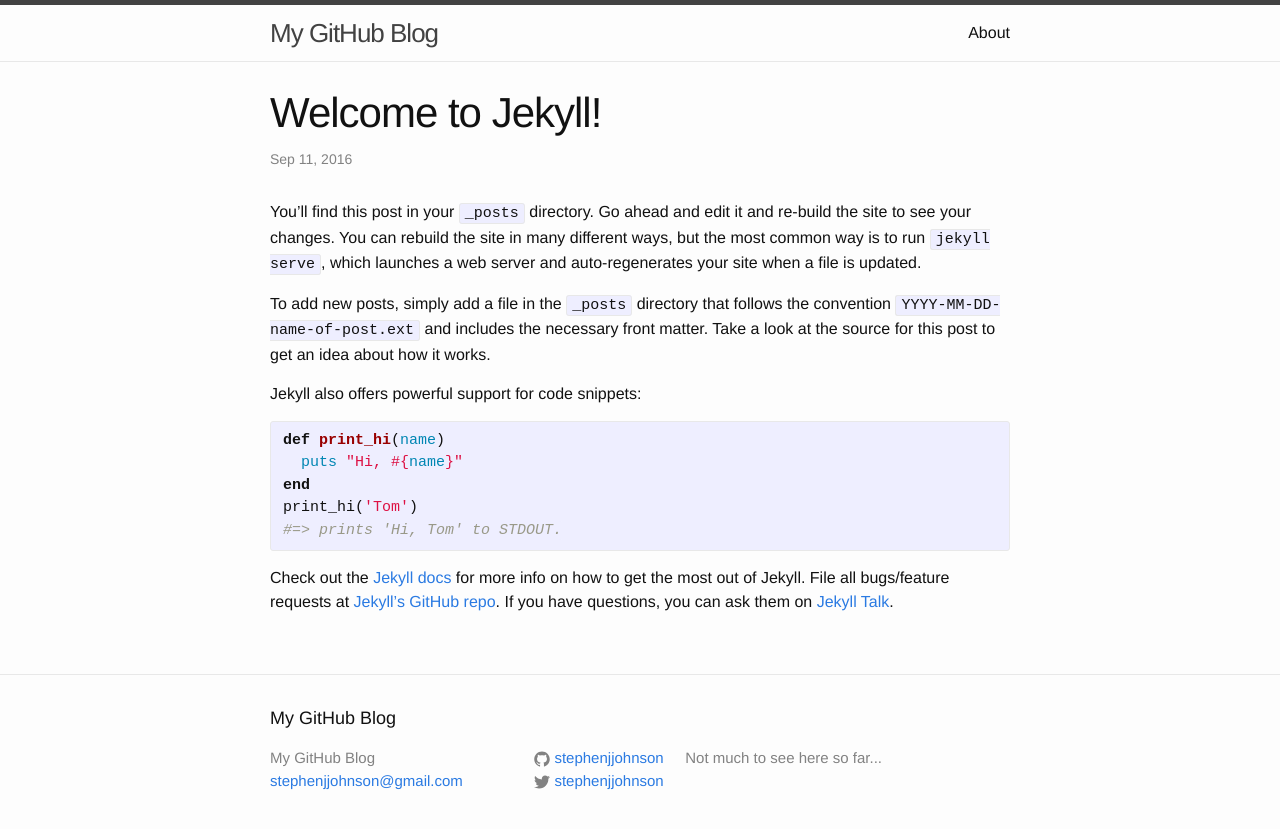
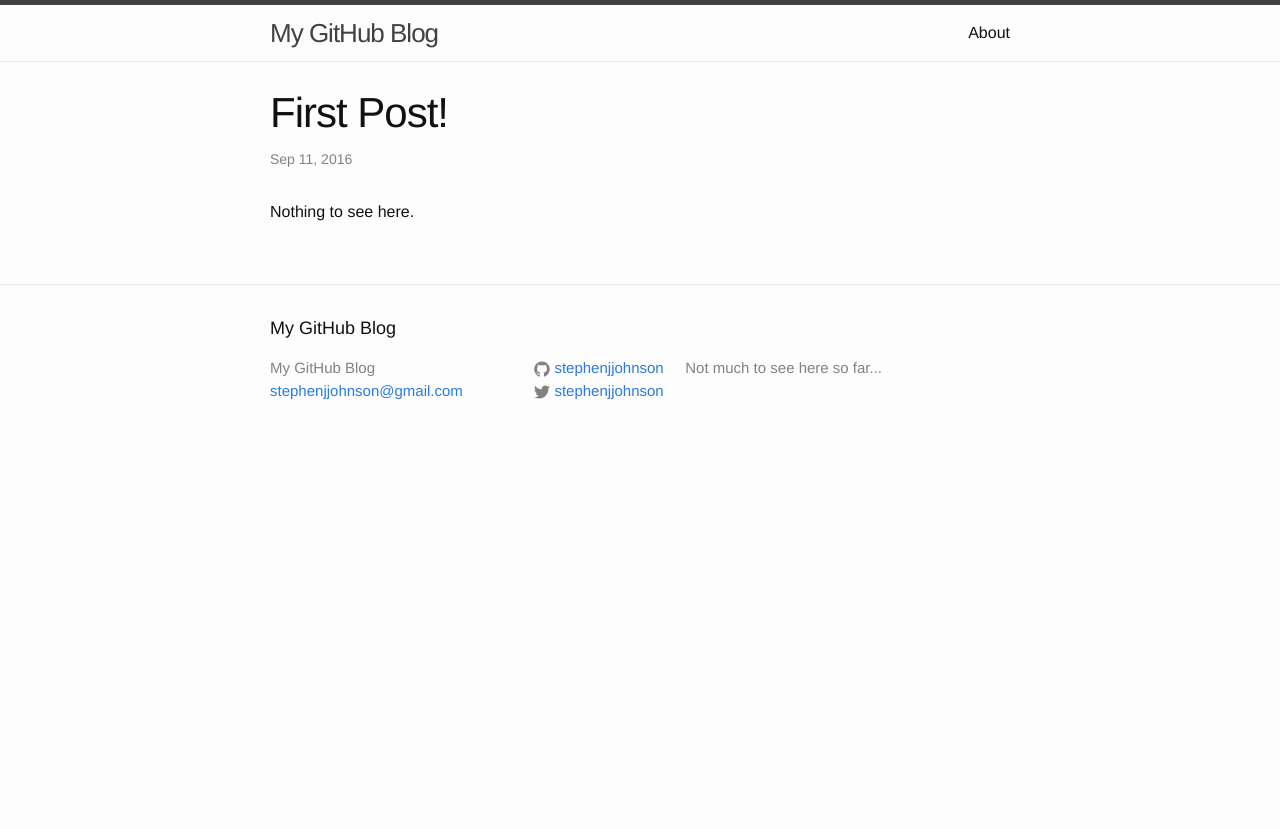
Before and after one commit to stephenjjohnson/stephenjjohnson.github.io, a Jekyll site: the page built from _posts/2016-09-11-welcome-to-jekyll.markdown, in a window 1280 px wide. Shown: the top 829 px of the page. Built offline with Jekyll 4.4.1, drawn with Linux system fonts in a browser that asks for light colours.

Commit message:
Edited first post

```diff
--- a/_posts/2016-09-11-welcome-to-jekyll.markdown
+++ b/_posts/2016-09-11-welcome-to-jekyll.markdown
@@ -1,25 +1,7 @@
 ---
 layout: post
-title:  "Welcome to Jekyll!"
+title:  "First Post!"
 date:   2016-09-11 00:23:10 -0500
-categories: jekyll update
+categories:
 ---
-You’ll find this post in your `_posts` directory. Go ahead and edit it and re-build the site to see your changes. You can rebuild the site in many different ways, but the most common way is to run `jekyll serve`, which launches a web server and auto-regenerates your site when a file is updated.
-
-To add new posts, simply add a file in the `_posts` directory that follows the convention `YYYY-MM-DD-name-of-post.ext` and includes the necessary front matter. Take a look at the source for this post to get an idea about how it works.
-
-Jekyll also offers powerful support for code snippets:
-
-{% highlight ruby %}
-def print_hi(name)
-  puts "Hi, #{name}"
-end
-print_hi('Tom')
-#=> prints 'Hi, Tom' to STDOUT.
-{% endhighlight %}
-
-Check out the [Jekyll docs][jekyll-docs] for more info on how to get the most out of Jekyll. File all bugs/feature requests at [Jekyll’s GitHub repo][jekyll-gh]. If you have questions, you can ask them on [Jekyll Talk][jekyll-talk].
-
-[jekyll-docs]: http://jekyllrb.com/docs/home
-[jekyll-gh]:   https://github.com/jekyll/jekyll
-[jekyll-talk]: https://talk.jekyllrb.com/
+Nothing to see here.
```
Also changed, not shown: 6 other files.
